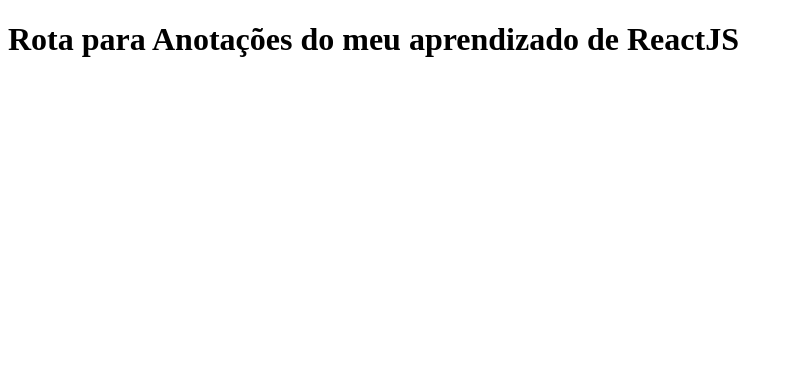
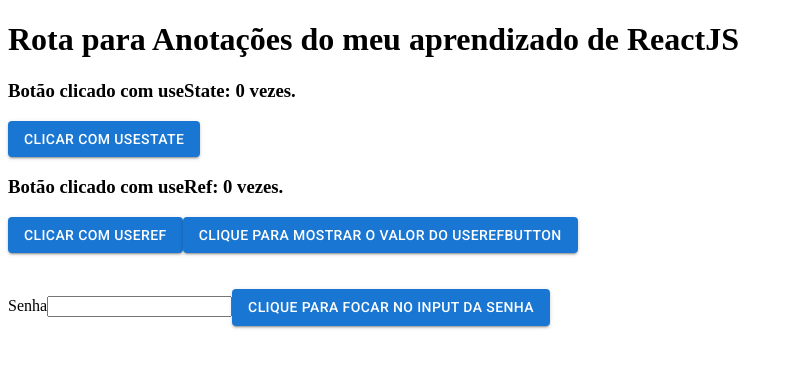
Before and after one commit to ocsoares/Aprendendo-ReactJS, a React (Vite) app: page /notes in a window 1280 px wide. Shown: the top 368 px of the page, without its empty margins (0-794 px from the left). Built offline with nearby package versions, Linux system fonts and the light colour scheme.

Commit message:
feat: add notes about useRef() hook

```diff
--- a/src/app/pages/Notes.tsx
+++ b/src/app/pages/Notes.tsx
@@ -1,7 +1,83 @@
+import { Button } from "@mui/material";
+import { useRef, useState } from "react";
+
 export const Notes = () => {
+  const [counter, setCounter] = useState(0);
+
+  const handleUseStateButton = () => {
+    setCounter(counter + 1);
+    console.log("Botão do useState CLICADO !!!");
+  };
+
+  // O hook "useRef" é uma ALTERNATIVA ao useState e sua Renderização CONTÍNUA, usado
+  // quando NÃO precisa fazer Alterações VISUAIS na Página, mas mudando o VALOR de uma
+  // Variável !!!
+  // --------------------------------------------------------------------------------
+  // Ele é usado para ARMAZENAR VALORES em uma Variável que NÃO irá ser Alterado quando
+  // o Componente for RENDERIZADO, e PODE ser Alterado posteriormente quando QUISER !!
+  // --------------------------------------------------------------------------------
+  // Obviamente ele NÃO vai ser ATUALIZADO no HTML da Página, APENAS o seu Valor irá, porque
+  // ele NÃO será Renderizado novamente !!!
+  const counterRef = useRef(0);
+
+  // Valor INICIAL Nulo, mas em ALGUM MOMENTO irá receber um HTMLInput, nesse caso, no Input
+  // da SENHA, atribuindo o valor com "ref" !!!
+  const inputPasswordRef = useRef<HTMLInputElement>(null);
+
+  const handleUseRefButton = () => {
+    counterRef.current = counterRef.current += 1; // "current" é a REFERÊNCIA ATUAL (ou valor) do Componente !!
+    console.log("counterRef CLICADO:", counterRef.current);
+  };
+
+  const showUseRefValue = () => {
+    alert(`O useRefButton foi clicado ${counterRef.current} vezes !`);
+  };
+
+  // Dá para LINKAR o useRef em algum Elemento do HTML usando o Atributo "ref", e isso serve para
+  // MANIPULAR esse Elemento, como por exemplo um Focus em um Campo de Senha !!!
+  const focusUseRef = () => {
+    // Se existir (?) Executa o Focus !!
+    inputPasswordRef.current?.focus();
+  };
+
+  // Com o "useState" isso aqui SEMPRE é executado quando o "handleUseStateButton" ACIONADO !!
+  console.log("Componente RENDERIZADO !!!!");
+
   return (
     <div>
       <h1>Rota para Anotações do meu aprendizado de ReactJS</h1>
+
+      <h3>Botão clicado com useState: {counter} vezes.</h3>
+      <Button variant="contained" onClick={handleUseStateButton}>
+        Clicar com useState
+      </Button>
+
+      {/* Esse "<h3>" do useRef SÓ vai ser Atualizado quando Clicar no Botão do "useRefButton" e
+        DEPOIS apertar no Botão do "useStateButton", porque obviamente o "useStateButton" vai fazer
+        o Componente ser RENDERIZADO DE NOVO !!!
+      */}
+      <h3>Botão clicado com useRef: {counterRef.current} vezes.</h3>
+      <Button variant="contained" onClick={handleUseRefButton}>
+        Clicar com useRef
+      </Button>
+
+      {/* Como ele NÃO vai ser Renderizado novamente, esse Botão serve para MOSTRAR a sua REFERÊNCIA (Valor) ATUAL !! */}
+      <Button variant="contained" onClick={showUseRefValue}>
+        Clique para mostrar o Valor do useRefButton
+      </Button>
+
+      <br />
+      <br />
+      <br />
+
+      <label>
+        <span>Senha</span>
+        <input type="password" ref={inputPasswordRef}></input>
+      </label>
+
+      <Button variant="contained" onClick={focusUseRef}>
+        Clique para FOCAR no Input da Senha
+      </Button>
     </div>
   );
 };
```
